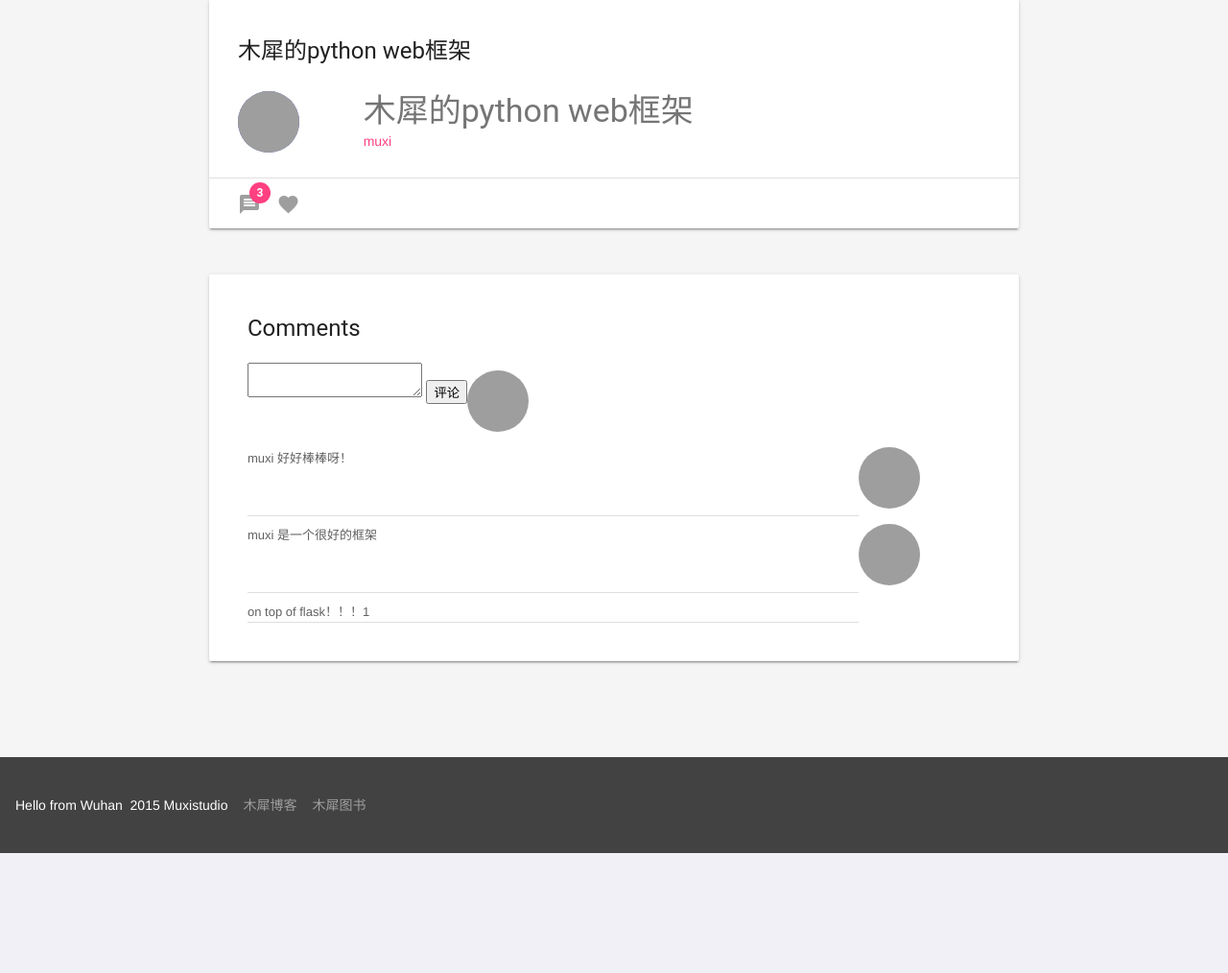
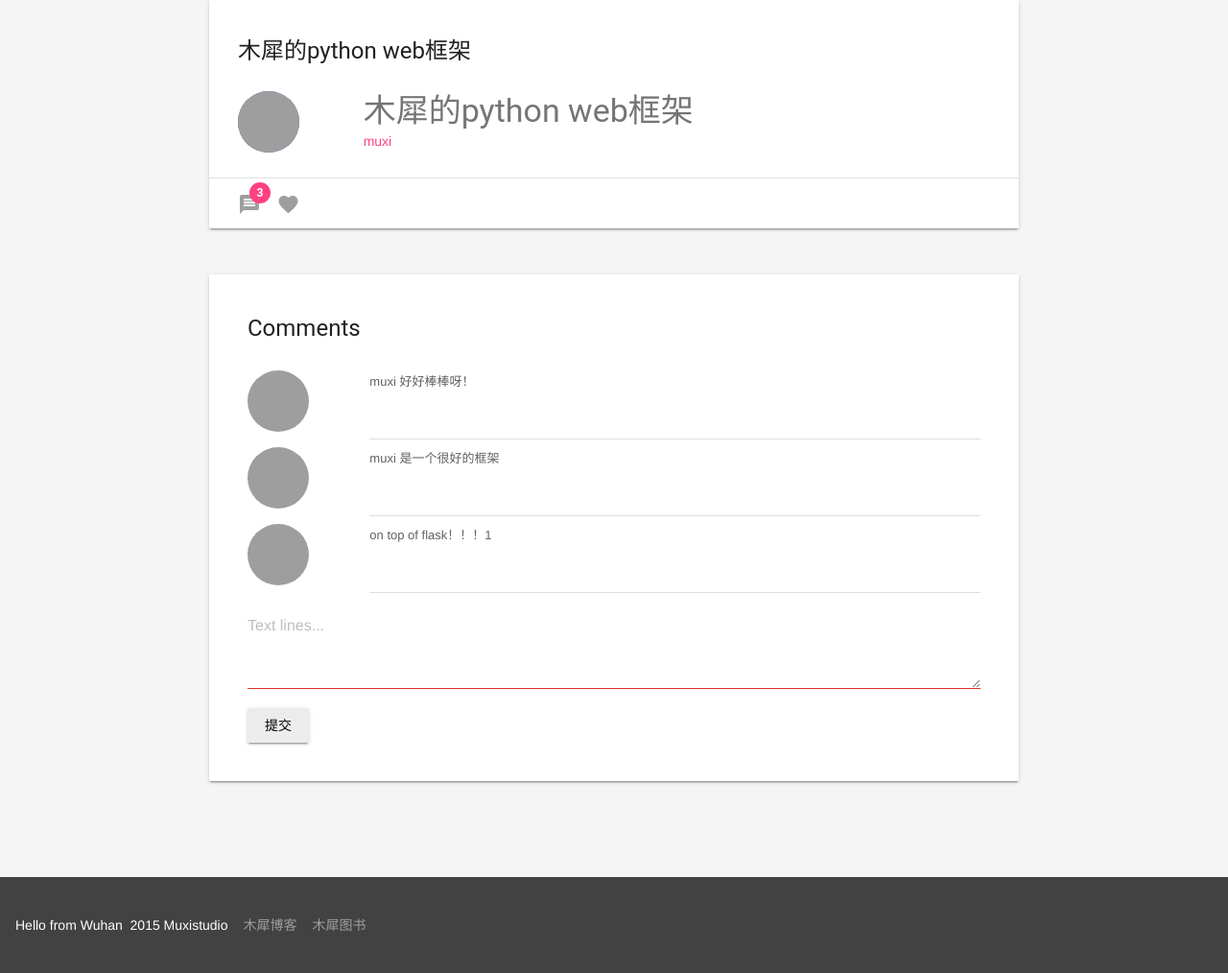
Before and after one commit to Muxi-X/muxi_site, a Flask app: page /share/view/1 in a window 1280 px wide. Shown: the part 357-1371 px from the top of the page at 96% size. Before the commit the page ends 1246 px from the top, so only its background shows below. Run offline with Flask 2, Linux system fonts and the light colour scheme; a user stored in the database is signed in; data comes from the database, SQL or seed files in the repository; grey boxes are pictures that could not be loaded.

Commit message:
add comment box style

```diff
--- a/muxiwebsite/share/static/css/main.css
+++ b/muxiwebsite/share/static/css/main.css
@@ -215,4 +215,17 @@
 .forward_container a{
   margin-right: 20px;
 }
+
+/*** comment ***/
+.comment_form{
+  width: 100%;
+}
+.comment_ta{
+  display: block;
+  width: 100%;
+  height: 120px;
+}
+.comment_ta textarea{
+  height: 71px;
+}
 /*# sourceMappingURL=main.css.map */
--- a/muxiwebsite/share/templates/share_second.html
+++ b/muxiwebsite/share/templates/share_second.html
@@ -21,25 +21,13 @@
                 <i class="material-icons mdl-color-text--grey mdl-badge" data-badge="{{ share.comments }}">message</i>
                 <i class="material-icons mdl-color-text--grey">favorite</i>
             </div>
-
             <div class="card_more mdl-cell mdl-cell--10-col">
-
             </div>
-
-
         </div>
     </div>
-
     <div class="mdl-card mdl-cell mdl-cell--12-col mdl-card mdl-shadow--2dp">
         <div class="second_comments mdl-grid mdl-grid--no-spacing">
             <h4 class="mdl-cell mdl-cell--12-col second_comments_h4">Comments</h4>
-            {% if current_user.is_authenticated %}
-            <form method="post">
-                {{ form.hidden_tag() }}
-                {{ form.comment }}
-                {{ form.submit }}
-            </form>
-            {% endif %}
             {% for comment in comments %}
             <div class="mdl-cell mdl-cell--2-col mdl-cell--1-col-phone">
                 <div class="card_circle ">
@@ -47,11 +35,19 @@
                 </div>
             </div>
             <div class="second_comments_content mdl-cell mdl-cell--10-col-desktop mdl-cell--6-col-tablet mdl-cell--3-col-phone">
-               {{ comment.content }}
+                {{ comment.content }}
             </div>
             {% endfor %}
-
-
+            {% if current_user.is_authenticated %}
+            <form method="post" class="comment_form">
+                {{ form.hidden_tag() }}
+                <div class="mdl-textfield mdl-js-textfield comment_ta">
+                    {{ form.comment(class="mdl-textfield__input") }}
+                    <label class="mdl-textfield__label" for="sample5">Text lines...</label>
+                </div>
+                {{ form.submit(class="mdl-button mdl-js-button mdl-js-ripple-effect mdl-button--raised",value="提交")}}
+            </form>
+            {% endif %}
         </div>
     </div>
 </section>
```
Also changed, not shown: 14 other files.
